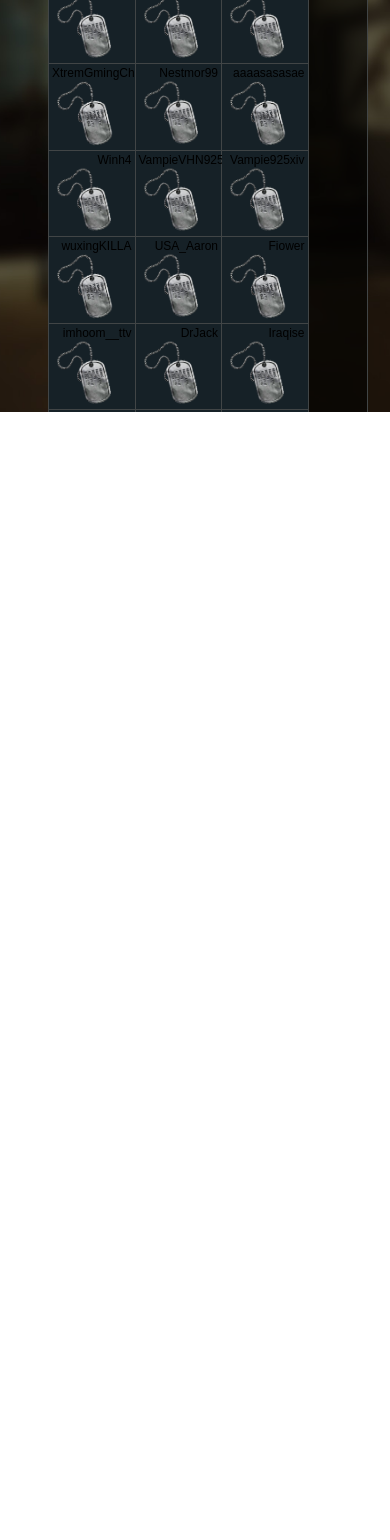
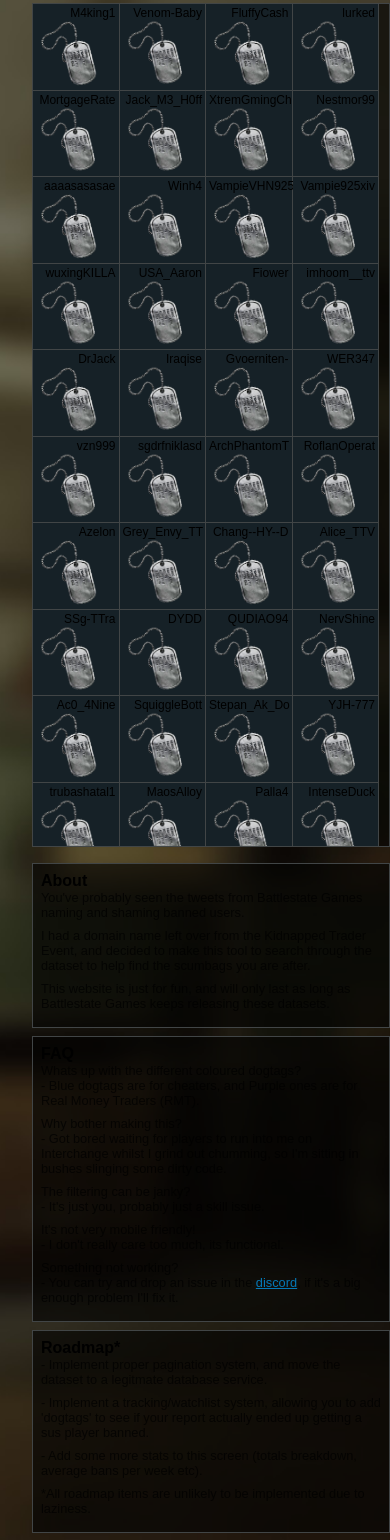
Before and after one commit to ekky-llc/did-they-get-banned-by-bsg, a Next.js app in the folder src/: page / in a window 390 px wide. Shown: the part 432-1972 px from the top of the page. Before the commit the page ends 844 px from the top, so only its background shows below. Built offline with nearby package versions, Linux system fonts and the light colour scheme; a web font is replaced by a local one.

Commit message:
added some dodgy mobile view

```diff
--- a/src/components/Dogtag.tsx
+++ b/src/components/Dogtag.tsx
@@ -10,7 +10,7 @@ type banned_player_type = {
 export default function Dogtag(props: { banned_player : banned_player_type }) : ReactElement {
 
   return (
-     <div className={`container${props.banned_player.type === 'blank' ? ' blank' : ''}`}>
+     <div className={`container${props.banned_player.type === 'blank' ? ' blank' : ` ${props.banned_player.type}`}`}>
         <p>
           {props.banned_player.name.slice(0, 12)}
         </p>
--- a/src/pages/index.tsx
+++ b/src/pages/index.tsx
@@ -135,10 +135,31 @@ export default function Home(props : { banned_users : banned_player_type[], coun
           { bannedUsers && bannedUsers.length > 0 ? bannedUsers.map( (banned_user, index) => <Dogtag key={`${banned_user.name}-${index}`} banned_player={banned_user} />) : '' }
         </div>
         <div className={styles.sidebar}>
-          <h2>Welcome to Tarkov Ban Tracker!</h2>
-          <p>We're here to help you quickly search through a list of banned users provided by Battlestate games via recent public tweets. Our tool is perfect for players who want to keep track of potential cheaters they had reported due to suspicious behavior and want to know if the player they reported had been potentially banned.</p>
-          <p>This should makes it easy to search through the dataset to find the information you are after. Whether you're looking for a specific player or just want to browse through the list, our tool is designed to provide you with reliable and efficient access to the latest information.</p>
-          <p>We're committed to providing a valuable resource for gamers who want to stay informed about banned users amongst the Tarkov community. It's really important to have access to this information, and our tool is here to help you stay on top of the latest info.</p>
+          <div className={styles.card}>
+            <h2>About</h2>
+            <p>You've probably seen the tweets from Battlestate Games naming and shaming banned users.</p>
+            <p>I had a domain name left over from the Kidnapped Trader Event, and decided to make this tool to search through the dataset to help find the scumbags you are after.</p>
+            <p>This website is just for fun, and will only last as long as Battlestate Games keeps releasing these datasets.</p>
+          </div>
+          <div className={styles.card}>
+            <h2>FAQ</h2>
+            <p><strong>Whats up with the different coloured dogtags?</strong><br />- Blue dogtags are for cheaters, and Purple ones are for Real Money Traders (RMT).</p>
+            <p><strong>Why bother making this?</strong><br />- Got bored waiting for players to run into me on Interchange whilst I grind out chumming, so I'm sitting in bushes slinging some dirty code.</p>
+            <p><strong>The filtering can be janky?</strong><br />- It's just you, probably just a skill issue.</p>
+            <p><strong>It's not very mobile friendly!</strong><br />- I don't really care too much, its functional.</p>
+            <p><strong>Something not working?</strong><br />- You can try and drop an issue in the <a href="">discord</a>, if it's a big enough problem I'll fix it.</p>
+          </div>
+          <div className={styles.card}>
+            <h2>Roadmap*</h2>
+            <p>- Implement proper pagination system, and move the dataset to a legitmate database service.</p>
+            <p>- Implement a tracking/watchlist system, allowing you to add 'dogtags' to see if your report actually ended up getting a sus player banned.</p>
+            <p>- Add some more stats to this screen (totals breakdown, average bans per week etc).</p>
+            <p>*All roadmap items are unlikely to be implemented due to laziness.</p>
+          </div>
+          <div className={styles.card}>
+            <h2>Other</h2>
+            <p>This website is just for funsies, this runs on free services like <a href="https://now.sh">now.sh</a> and <a href="https://cloudflare.com">cloudflare</a> at zero cost, if you feel the need to send money to someone, send it to your charity or a local homeless shelter rather than Video Game tools.</p>
+          </div>
         </div>
       </main>
     </>
--- a/src/styles/Home.module.css
+++ b/src/styles/Home.module.css
@@ -103,10 +103,16 @@
 }
 
 .sidebar {
+  display: flex;
+  flex-direction: column;
+  gap: 8px;
+  width: 284px;
+  height: 100%;
+}
+
+.card {
   background: #040403a3;
   border: 1px solid #414546 !important;
-  width: 284px;
-  height: 100%;
   padding: 8px;
   font-weight: 400;
 }
@@ -206,22 +212,37 @@
 }
 
 /* Mobile */
-@media (max-width: 700px) {
-  .content {
-    padding: 4rem;
+@media (max-width: 1260px) {
+  .main {
+    display: flex;
+    flex-direction: column;
+    width: 100vw;
+    padding: 1rem;
+    margin: 1rem;
+    max-height: 100%;
+  }
+  .grid {
+    height: 100vh;
+    max-width: 100%;
+    margin: 0 auto;
+  }
+  .sidebar {
+    width: 100%;
   }
 
-  .grid {
-    grid-template-columns: 1fr;
-    margin-bottom: 120px;
-    max-width: 320px;
-    text-align: center;
+  .meta-info {
+    display: flex;
+    flex-direction: column;
+  }
+
+  .meta-info button {
+    margin-bottom: 4px;
   }
 }
 
 /* Tablet and Smaller Desktop */
 @media (min-width: 701px) and (max-width: 1120px) {
-  .grid {
+  /* .grid {
     grid-template-columns: repeat(2, 50%);
-  }
+  } */
 }
--- a/src/styles/globals.css
+++ b/src/styles/globals.css
@@ -98,8 +98,8 @@ body {
 }
 
 a {
-  color: inherit;
-  text-decoration: none;
+  color: #00a5ff;
+  text-decoration: underline;
 }
 
 @media (prefers-color-scheme: dark) {
@@ -115,7 +115,6 @@ a {
   border-top: none;
   border-left: none;
   padding: 2px 3px;
-  background-color: #162127;
   background-image: url("/dogtag.png");
   background-size: contain;
 }
@@ -128,6 +127,14 @@ a {
   border-left: none;
   padding: 2px 3px;
   background: none;
+}
+
+.container.cheater {
+  background-color: #162127;
+}
+
+.container.rmt {
+  background-color: #271626;
 }
 
 .container p {
@@ -145,3 +152,8 @@ a {
   background: none !important;
   cursor: default !important;
 }
+
+small {
+  font-size: 10px;
+  line-height: -2px;
+}
```
Also changed, not shown: src/components/Dogtag.module.css (+0 -10 lines).
